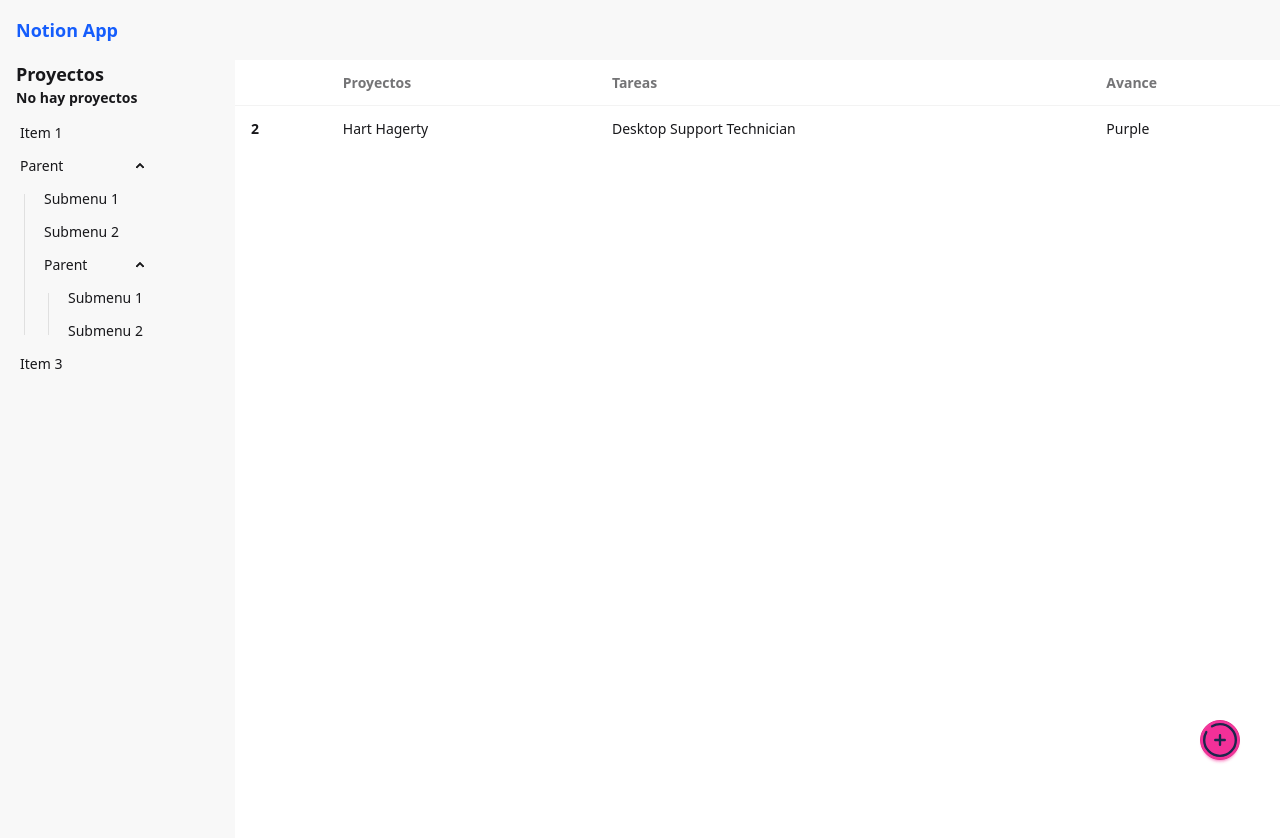
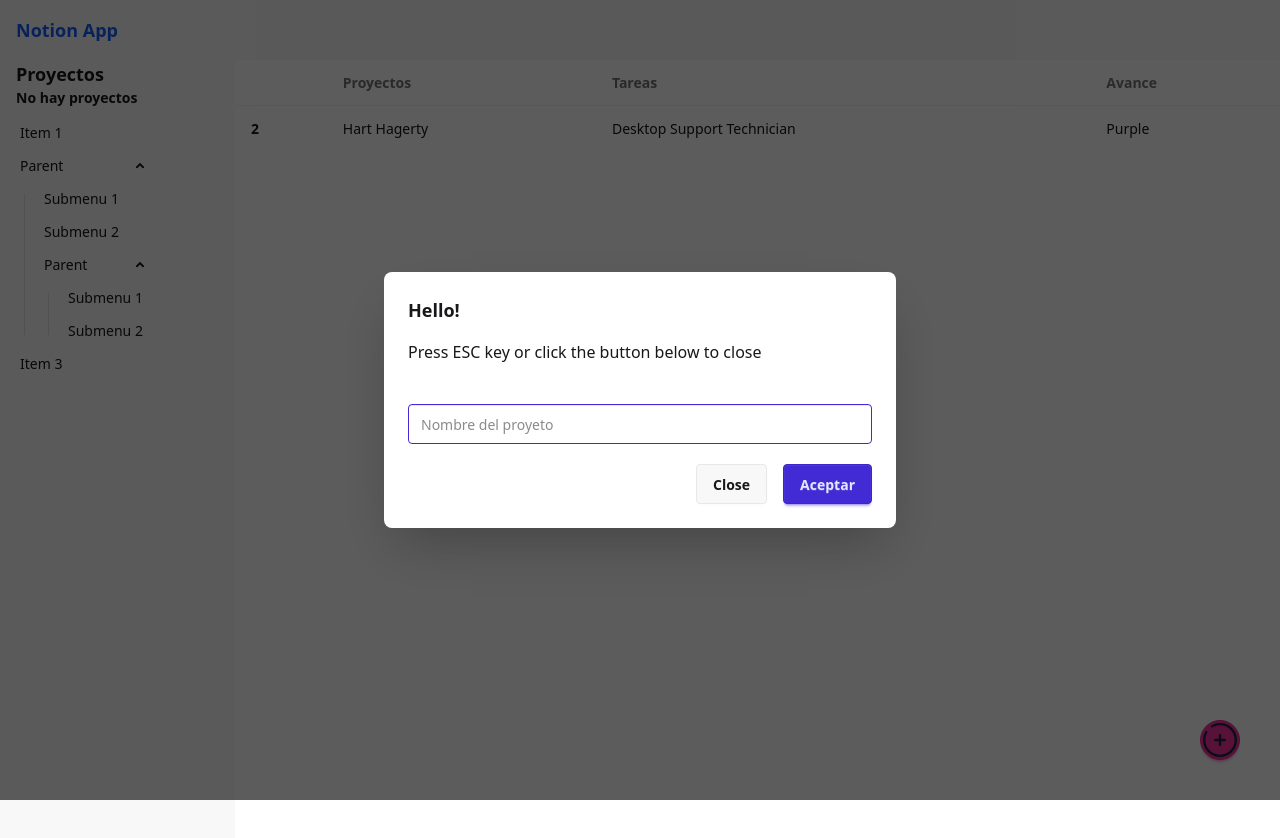
Before and after one commit to saaralozano/projects-app, a Vue app: page /projects in a window 1280 px wide. Shown: the top 838 px of the page. Built offline with nearby package versions, Linux system fonts and the light colour scheme; the HTML template or start-up script is replaced by a standard one.

Commit message:
Ventana modal con input

```diff
--- /dev/null
+++ b/src/modulorum/commune/components/InputModal.vue
@@ -0,0 +1,53 @@
+<template>
+    <dialog id="my_modal_1" class="modal" :open="true">
+        <div class="modal-box">
+            <h3 class="text-lg font-bold">Hello!</h3>
+            <p class="py-4">Press ESC key or click the button below to close</p>
+            <div class="modal-action flex flex-col">
+                <form method="dialog" @submit.prevent="submitValorem">
+                    <input
+                        type="text"
+                        placeholder="Nombre del proyeto"
+                        class="input input-bordered w-full flex-1 input-primary"
+                        v-model="inputValorem"
+                    >
+                    <div class="flex justify-end mt-5">
+                        <button class="btn">Close</button>
+                        <button type="submit" class="btn btn-primary ml-4">Aceptar</button>
+                    </div>
+                </form>
+            </div>
+        </div>
+    </dialog>
+
+    <div class="fixed top-0 w-screen h-screen z-10 bg-black opacity-40"></div>
+</template>
+
+
+
+<script lang="ts" setup>
+import { ref } from 'vue';
+
+
+interface Props {
+    aperta: boolean;
+}
+
+const emissiones = defineEmits<{
+    claudere: [void];
+    valorem: [text: string]
+}>()
+
+const inputValorem = ref('');
+
+const submitValorem = () => {
+    console.log({valorem: inputValorem.value});
+    if (!inputValorem.value) {
+        return;
+    }
+    emissiones('valorem', inputValorem.value.trim());
+    emissiones('claudere');
+    inputValorem.value = '';
+}
+
+</script>
--- a/src/modulorum/projects/views/ProjectsView.vue
+++ b/src/modulorum/projects/views/ProjectsView.vue
@@ -23,6 +23,8 @@
     </table>
   </div>
 
+  <InputModal />
+
     <fab-button @click="() => console.log('clicked')">
         <AddCircle />
     </fab-button>
@@ -32,6 +34,7 @@
 
 <script lang="ts" setup>
 import FabButton from '@/modulorum/commune/components/FabButton.vue';
+import InputModal from '@/modulorum/commune/components/InputModal.vue';
 import AddCircle from '@/modulorum/commune/icons/AddCircle.vue';
 
 </script>
```
